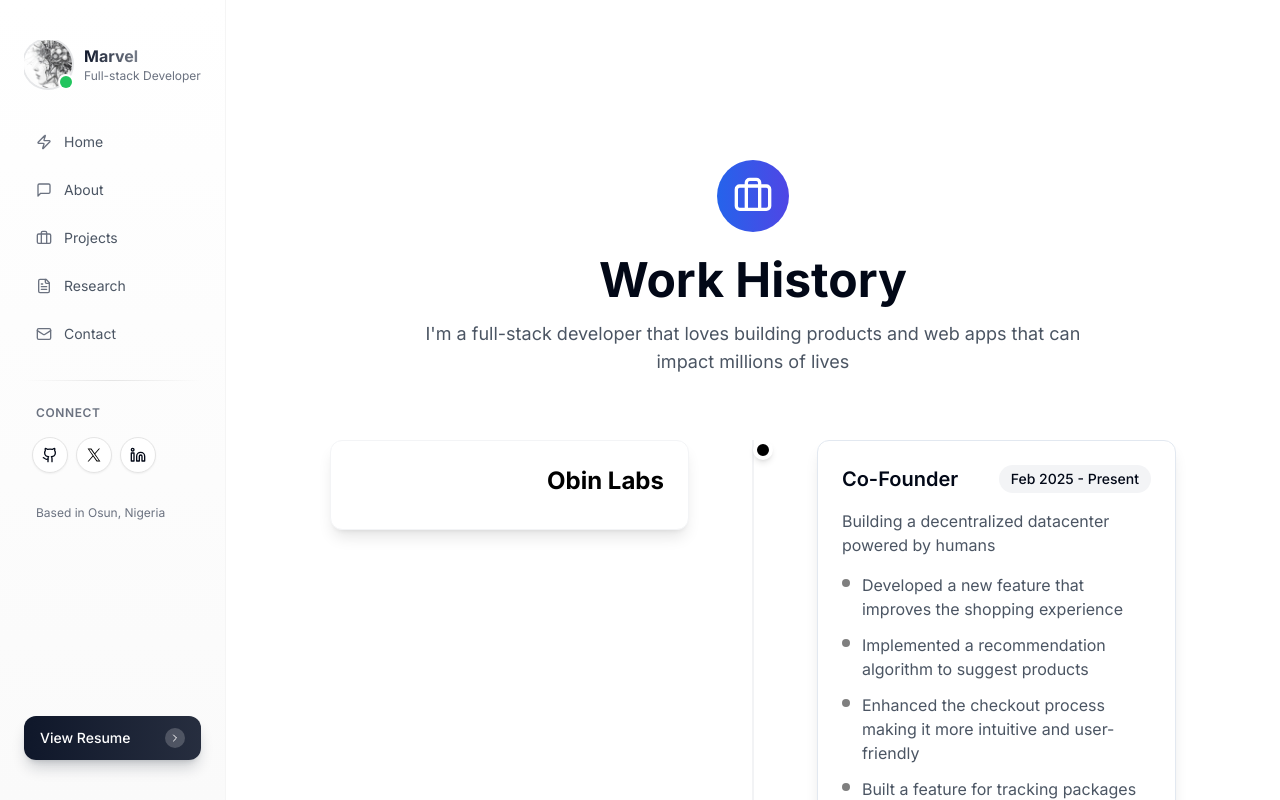
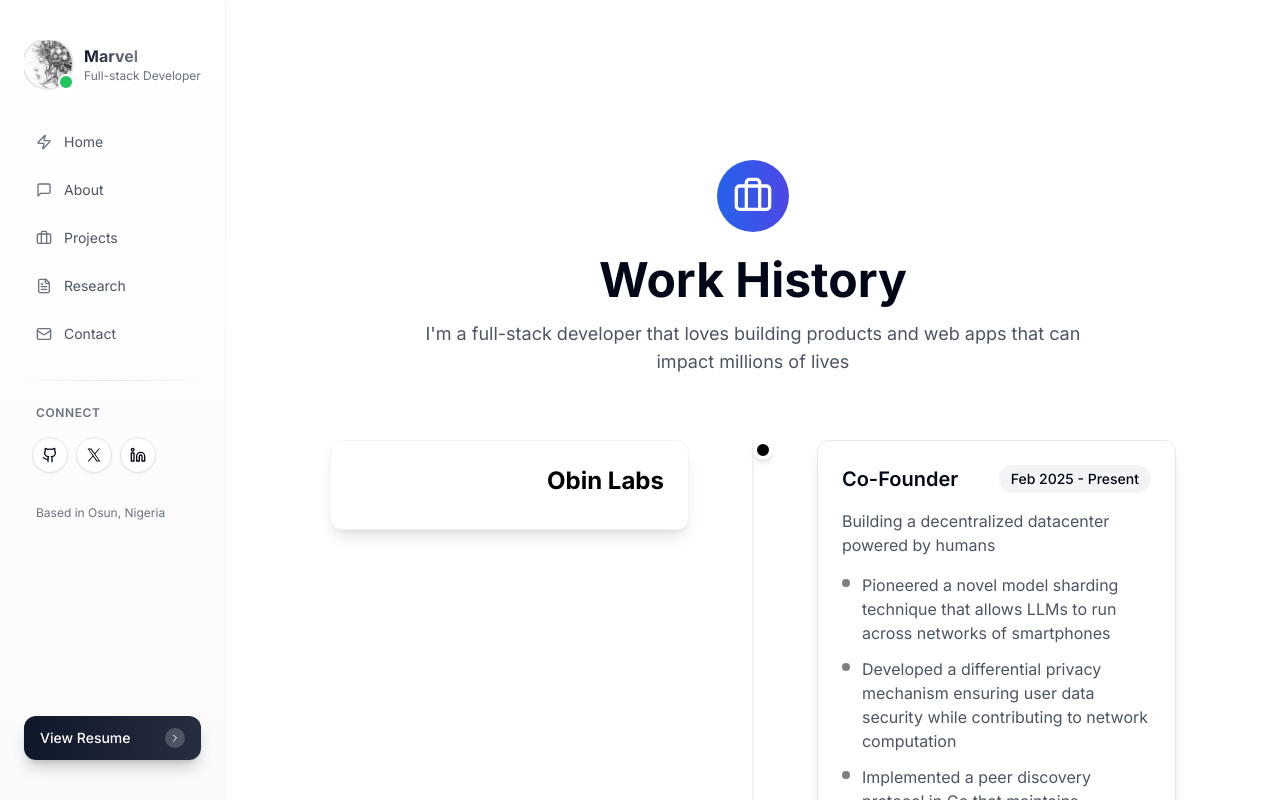
Before and after one commit to KnextKoder/portfolio, a Next.js app: page /resume in a window 1280 px wide. Built offline with nearby package versions, Linux system fonts and the light colour scheme.

Commit message:
Update achievements in resume section to reflect advanced technical contributions and innovations across various roles

```diff
--- a/app/resume/page.tsx
+++ b/app/resume/page.tsx
@@ -28,10 +28,10 @@ const companies: Company[] = [
         title: "Co-Founder",
         focus: "Building a decentralized datacenter powered by humans",
         achievements: [
-          "Developed a new feature that improves the shopping experience",
-          "Implemented a recommendation algorithm to suggest products",
-          "Enhanced the checkout process making it more intuitive and user-friendly",
-          "Built a feature for tracking packages in real-time",
+          "Pioneered a novel model sharding technique that allows LLMs to run across networks of smartphones",
+          "Developed a differential privacy mechanism ensuring user data security while contributing to network computation",
+          "Implemented a peer discovery protocol in Go that maintains efficiency on unstable mobile networks",
+          "Scaled the beta to 200+ devices with performance matching dedicated GPU servers at 5% of operating costs"
         ],
       },
     ],
@@ -45,10 +45,10 @@ const companies: Company[] = [
         title: "Co-Founder",
         focus: "Building the future of AI x Education-Technology",
         achievements: [
-          "Developed a new feature that improves the shopping experience",
-          "Implemented a recommendation algorithm to suggest products",
-          "Enhanced the checkout process making it more intuitive and user-friendly",
-          "Built a feature for tracking packages in real-time",
+          "Developed an AI-powered adaptive learning system that personalizes curriculum based on student progress",
+          "Built a real-time collaboration platform enabling synchronous learning between students and AI tutors",
+          "Implemented an assessment engine that provides detailed feedback on student work using multimodal analysis",
+          "Designed and deployed a knowledge graph system to map educational concepts and optimize learning paths"
         ],
       },
     ],
@@ -63,10 +63,10 @@ const companies: Company[] = [
         title: "Full Stack Developer",
         focus: "Measuring the effectiveness of State-Of-The-Art AI Alignment research",
         achievements: [
-          "Developed a new feature that improves the shopping experience",
-          "Implemented a recommendation algorithm to suggest products",
-          "Enhanced the checkout process making it more intuitive and user-friendly",
-          "Built a feature for tracking packages in real-time",
+          "Created a visualization framework for tracking alignment methodologies across major research papers",
+          "Implemented a benchmarking system comparing alignment techniques against standardized safety metrics",
+          "Developed tools to capture and quantify alignment regressions in evolving AI systems",
+          "Built an interactive dashboard used by 30+ alignment researchers to coordinate testing methodologies"
         ],
       },
     ],
@@ -81,10 +81,10 @@ const companies: Company[] = [
         title: "Software Engineer",
         focus: "Building the future of search",
         achievements: [
-          "Improved the search algorithm to provide more relevant results",
-          "Developed a new feature that personalizes search results",
-          "Enhanced the search functionality making it more intuitive and user-friendly",
-          "Implemented a feature for tracking search history",
+          "Led development of a semantic search implementation improving query relevance by 37%",
+          "Built a context-aware recommendation system that increased user engagement with search results",
+          "Developed a multi-modal search capability handling text, image, and voice inputs simultaneously",
+          "Implemented query optimization algorithms that reduced response latency by 45%"
         ],
       },
       {
@@ -93,10 +93,10 @@ const companies: Company[] = [
         focus: "Building the future of social networking",
         isPromotion: true,
         achievements: [
-          "Developed a new feature that improves the user experience",
-          "Implemented a recommendation algorithm to suggest friends",
-          "Enhanced the news feed algorithm to show more relevant posts",
-          "Built a feature for tracking user activity",
+          "Developed a real-time activity feed using WebSockets that improved content delivery speed by 60%",
+          "Created a responsive UI component library that streamlined mobile and desktop interface consistency",
+          "Implemented advanced client-side caching strategies that reduced API calls by over 40%",
+          "Built the frontend for a content moderation system that helped scale user-generated content workflows"
         ],
       },
     ],
```
